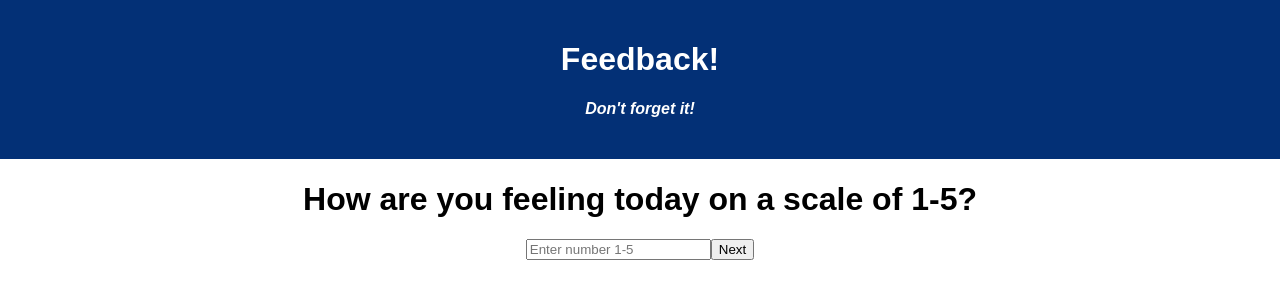
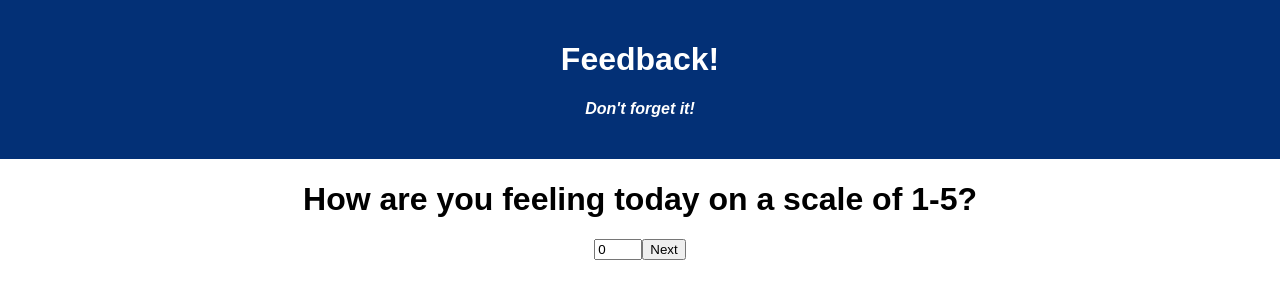
Before and after one commit to driftpvp/weekend-redux-feedback-loop, a React (Create React App) app: page / in a window 1280 px wide. Shown: the top 300 px of the page. Built offline with nearby package versions, Linux system fonts and the light colour scheme.

Commit message:
simplify FeelingToday page

```diff
--- a/src/components/FeelingToday/FeelingToday.jsx
+++ b/src/components/FeelingToday/FeelingToday.jsx
@@ -10,12 +10,9 @@ function FeelingToday({scaleCount}) {
 
     const history = useHistory();
 
-    const [newScale, setNewScale] = useState(1)
-
     const addFeeling = (event) => {
         event.preventDefault()
-        dispatch({type: 'ADD_SCALE', payload: newScale})
-        setNewScale(1)
+        dispatch({type: 'ADD_SCALE', payload: event.target.value})
     }
 
 
@@ -23,8 +20,8 @@ function FeelingToday({scaleCount}) {
     return (
         <div>
             <h1>How are you feeling today on a scale of 1-5?</h1>
-            <input type="number" name="feeling" placeholder="Enter number 1-5"
-            value={scaleCount} onInput={event => setNewScale(event.target.value)} />
+            <input type="number" name="feeling" placeholder="Enter number 1-5" min={1} max={5}
+            value={feelingToday} onChange={addFeeling} />
             <button onClick={()=> history.push("/Understanding")}>Next</button>
         </div>
     )
--- a/src/index.js
+++ b/src/index.js
@@ -16,7 +16,9 @@ import logger from 'redux-logger';
 const scaleCount = (state = 0 , action) => {
     console.log('reducer is go');
     if (action.type === 'ADD_SCALE') {
-        return [...state, action.payload];
+        return action.payload;
+    }else if (action.type === "CLEAR") {
+        return 0;
     }
     return state;
 };
```
